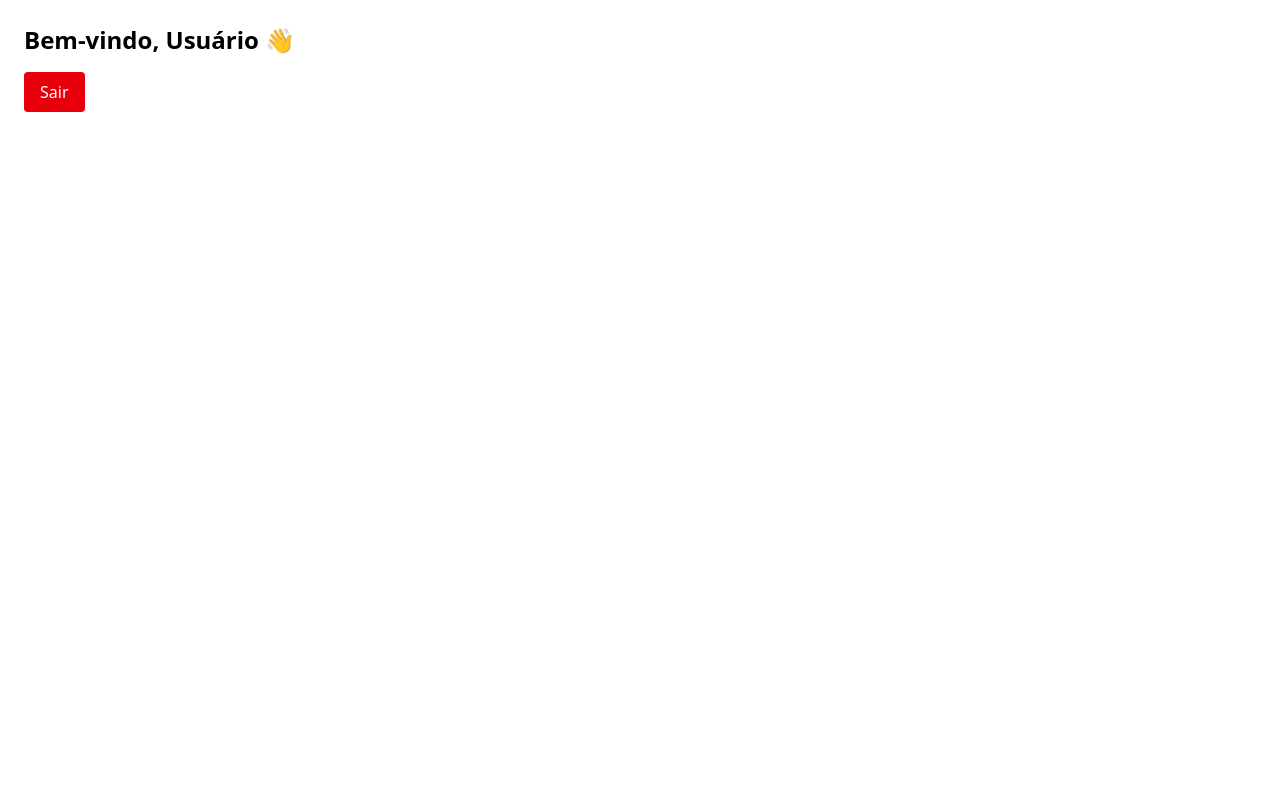
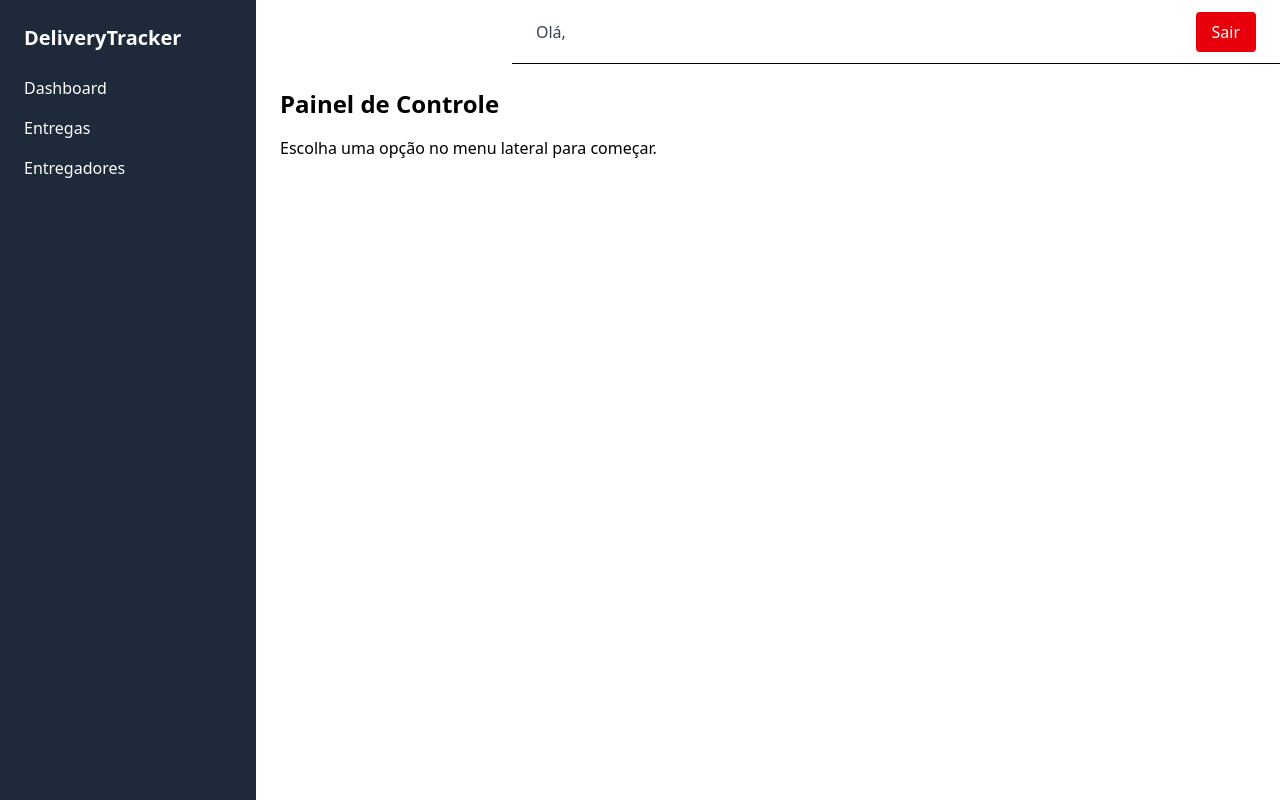
Before and after one commit to francisco328react/Delivery-track-pro, a React (Vite) app in the folder frontend/: page /dashboard in a window 1280 px wide. Built offline with nearby package versions, Linux system fonts and the light colour scheme.

Commit message:
feat: layout do dashboard com sidebar e header

```diff
--- /dev/null
+++ b/frontend/src/components/Header.tsx
@@ -0,0 +1,19 @@
+import { useAuth } from "../context/useAuth"
+
+export function Header() {
+    const {user, logout} = useAuth()
+
+    return (
+        <header className="h-16 bg-white border-b flex justify-between items-center px-6 ml-64">
+            <span className="text-gray-700 font-medium">
+                Olá, {user?.name}
+            </span>
+            <button
+                onClick={logout}
+                className="bg-red-600 text-white px-4 py-2 rounded hover:bg-red-700"
+            >
+                Sair
+            </button>
+        </header>
+    )
+}
--- /dev/null
+++ b/frontend/src/components/Layout.tsx
@@ -0,0 +1,21 @@
+import type { ReactNode } from "react";
+import { Sidebar } from "./Sidebar";
+import { Header } from "./Header";
+
+interface LayoutProps {
+    children: ReactNode;
+}
+
+export function Layout({ children }: LayoutProps) {
+    return (
+        <div className="flex">
+            <Sidebar />
+            <div className="flex-1 ml-64">
+                <Header />
+                <main className="p-6">
+                    {children}
+                </main>
+            </div>
+        </div>
+    )
+}
--- /dev/null
+++ b/frontend/src/components/Sidebar.tsx
@@ -0,0 +1,20 @@
+import { Link } from "react-router";
+
+export function Sidebar() {
+    return (
+        <aside className="w-64 h-screen bg-gray-800 text-white fixed left-0 top-0 p-6">
+            <h2 className="text-xl font-bold mb-6">DeliveryTracker</h2>
+            <nav className="flex flex-col gap-4">
+                <Link to="/dashboard" className="hover:text-blue-400">
+                    Dashboard
+                </Link>
+                <Link to="/deliveries" className="hover:text-blue-400">
+                    Entregas
+                </Link>
+                <Link to="/couriers" className="hover:text-blue-400">
+                    Entregadores
+                </Link>
+            </nav>
+        </aside>
+    )
+}
--- a/frontend/src/pages/Dashboard.tsx
+++ b/frontend/src/pages/Dashboard.tsx
@@ -1,19 +1,10 @@
-import { useAuth } from "../context/useAuth";
+import { Layout } from "../components/Layout";
 
 export function Dashboard() {
-  const { user, logout } = useAuth();
-
-  console.log(user)
-
   return (
-    <div className="p-6">
-      <h1 className="text-2xl font-bold mb-4">Bem-vindo, {user?.name || "Usuário"} 👋</h1>
-      <button
-        onClick={logout}
-        className="bg-red-600 text-white px-4 py-2 rounded hover:bg-red-700"
-      >
-        Sair
-      </button>
-    </div>
+    <Layout>
+      <h1 className="text-2xl font-bold mb-4">Painel de Controle</h1>
+      <p>Escolha uma opção no menu lateral para começar.</p>
+    </Layout>
   );
 }
```
